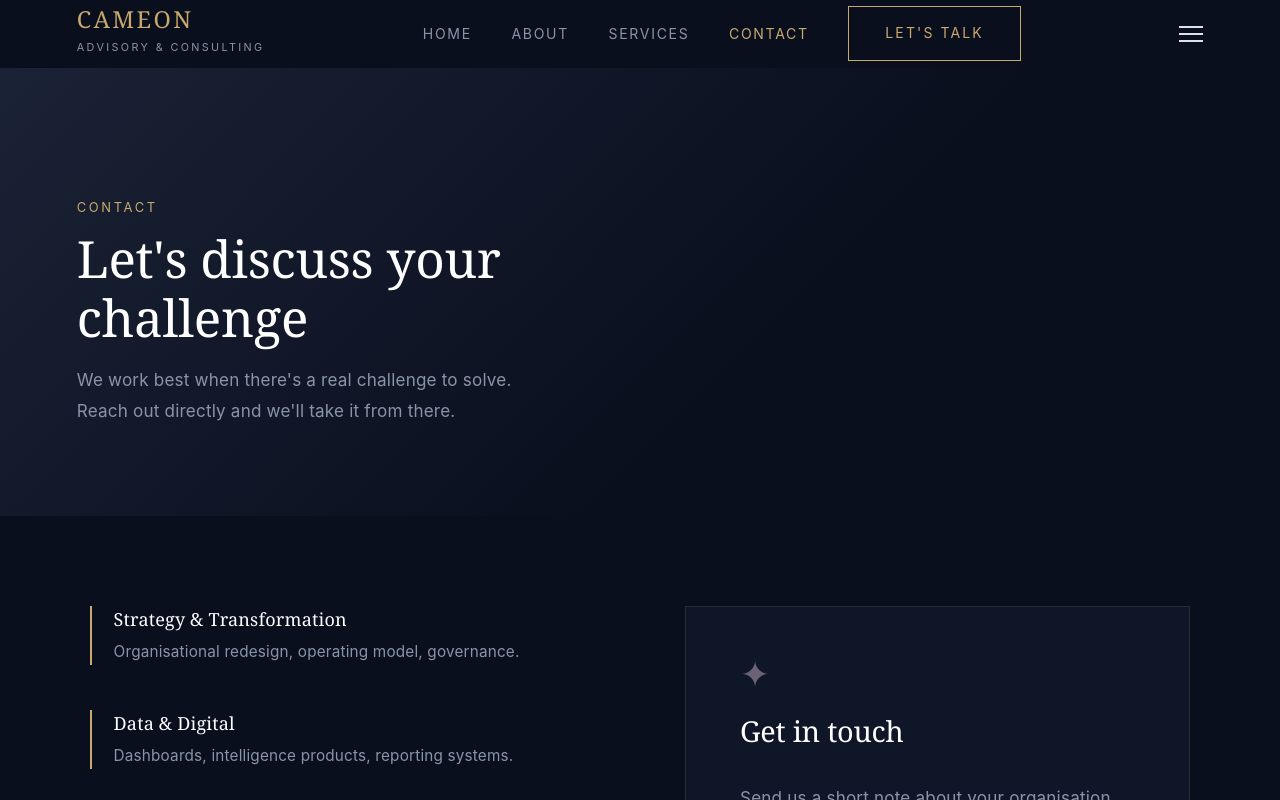
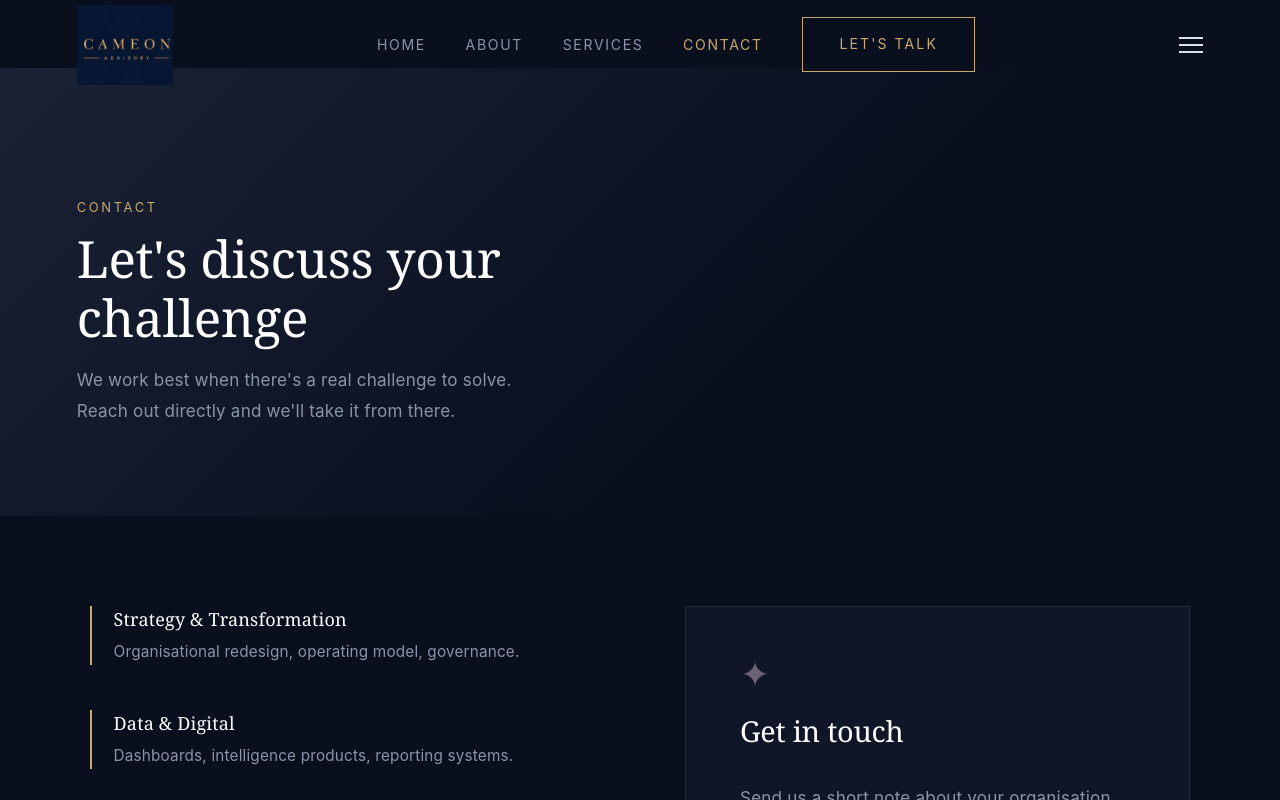
Before and after one commit to ejohchisimdi-collab/cameon-advisory, a React (Vite) app: page /contact in a window 1280 px wide. Shown: the top 800 px of the page. Built offline with nearby package versions, Linux system fonts and the light colour scheme.

Commit message:
Added new logo

```diff
--- a/src/components/Navbar.tsx
+++ b/src/components/Navbar.tsx
@@ -1,6 +1,6 @@
 import { type FC, useState, useEffect } from "react";
 import { NavLink, useNavigate } from "react-router-dom";
-import { C, serif, sans } from "../tokens";
+import { C, sans } from "../tokens";
 import { GoldBtn } from "./ui/GoldBtn";
 
 const links = [
@@ -24,7 +24,7 @@ export const Navbar: FC = () => {
   return (
     <nav style={{
       position: "fixed", top: 0, left: 0, right: 0, zIndex: 200,
-      height: 68, padding: "0 6%", display: "flex", alignItems: "center",
+      height: 90, padding: "0 6%", display: "flex", alignItems: "center",
       justifyContent: "space-between",
       background: scrolled || open ? "rgba(10,15,30,.97)" : "transparent",
       borderBottom: scrolled ? `1px solid rgba(200,169,110,.18)` : "1px solid transparent",
@@ -32,14 +32,11 @@ export const Navbar: FC = () => {
     }}>
       {/* Logo */}
       <div onClick={() => navigate("/")} style={{ cursor: "pointer" }}>
-        <div style={{ fontFamily: serif, fontSize: "1.3rem", color: C.accent, letterSpacing: ".1em" }}>CAMEON</div>
-        <div style={{ fontFamily: sans, fontSize: ".6rem", letterSpacing: ".22em", color: C.muted, textTransform: "uppercase", marginTop: 2 }}>
-          Advisory & Consulting
-        </div>
+        <img src="/logo.png" alt="Cameon Advisory" style={{ height: 80, width: "auto" }} />
       </div>
 
       {/* Desktop links */}
-      <ul style={{ display: "flex", gap: "2.2rem", listStyle: "none", alignItems: "center" }} className="desktop-nav">
+      <ul style={{ display: "flex", gap: "2.2rem", listStyle: "none", alignItems: "center", margin: 0, padding: 0 }} className="desktop-nav">
         {links.map(({ label, path }) => (
           <li key={label}>
             <NavLink
@@ -63,7 +60,7 @@ export const Navbar: FC = () => {
         {[0, 1, 2].map((i) => (
           <span key={i} style={{
             width: 24, height: 2, background: C.light, display: "block", transition: "all .3s",
-            transform: open && i === 0 ? "rotate    (45deg) translate(5px,5px)"
+            transform: open && i === 0 ? "rotate(45deg) translate(5px,5px)"
                      : open && i === 2 ? "rotate(-45deg) translate(5px,-5px)" : "none",
             opacity: open && i === 1 ? 0 : 1,
           }} />
@@ -73,7 +70,7 @@ export const Navbar: FC = () => {
       {/* Mobile menu */}
       {open && (
         <div style={{
-          position: "absolute", top: 68, left: 0, right: 0,
+          position: "absolute", top: 90, left: 0, right: 0,
           background: "rgba(10,15,30,.98)", padding: "2rem 6%",
           display: "flex", flexDirection: "column", gap: "1.5rem",
         }}>
```
Also changed, not shown: public/logo.png (added).
